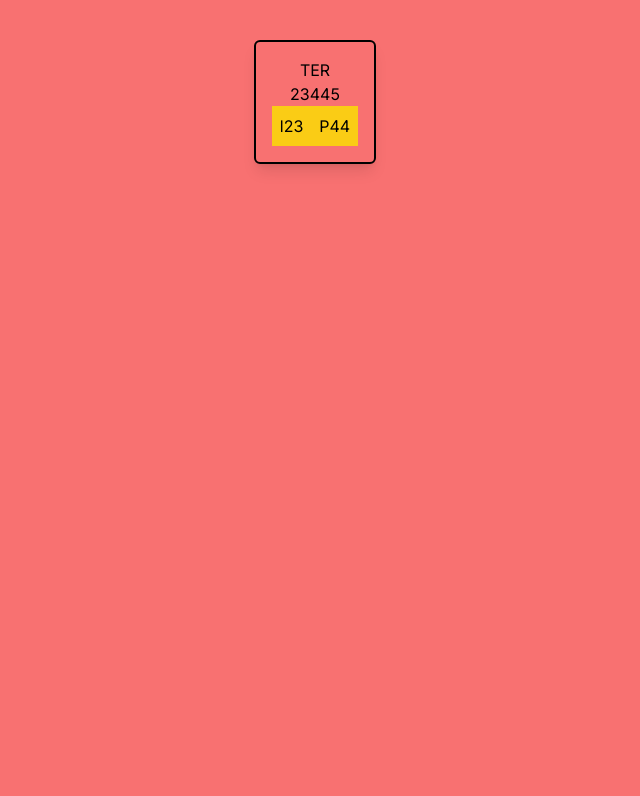
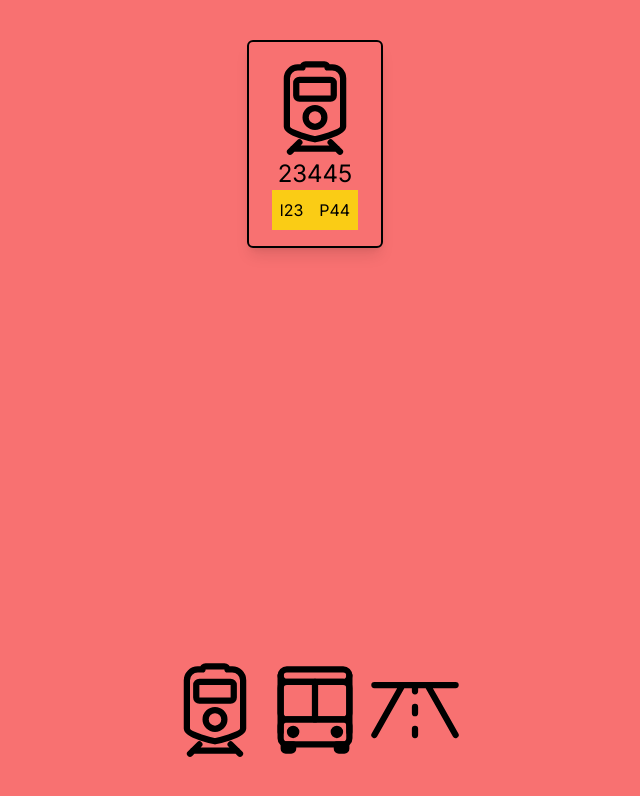
Before and after one commit to alphacpc/TRAFIC-SN-DK, a Next.js app in the folder ui/: page / in a window 1280 px wide. Shown: the top 796 px of the page, without its empty margins (325-965 px from the left). Built offline with nearby package versions, Linux system fonts and the light colour scheme.

Commit message:
update div panel

```diff
--- a/ui/src/app/page.tsx
+++ b/ui/src/app/page.tsx
@@ -1,12 +1,15 @@
 import Image from 'next/image'
+import { IoTrainOutline, IoBusOutline } from "react-icons/io5";
+import { PiRoadHorizon } from "react-icons/pi";
 
 export default function Home() {
   return (
     <main className="flex min-h-screen flex-col items-center justify-between bg-red-400 p-10">
       {/* <h1>Hello world</h1> */}
       <div className="div-panel-stat-trafic border-2 border-black rounded-md shadow-lg p-4 flex flex-col items-center justify-center">
-        <h2>TER</h2>
-        <span>23445</span>
+        <IoTrainOutline size={100}/>
+
+        <span className="text-2xl">23445</span>
 
         <div className="bg-yellow-400 flex">
 
@@ -22,6 +25,13 @@ export default function Home() {
 
         </div>
       </div>
+
+      <div className="flex">
+        <IoTrainOutline size={100}/>
+        <IoBusOutline size={100}/>
+        <PiRoadHorizon size={100}/>
+      </div>
+
     </main>
   )
 }
```
